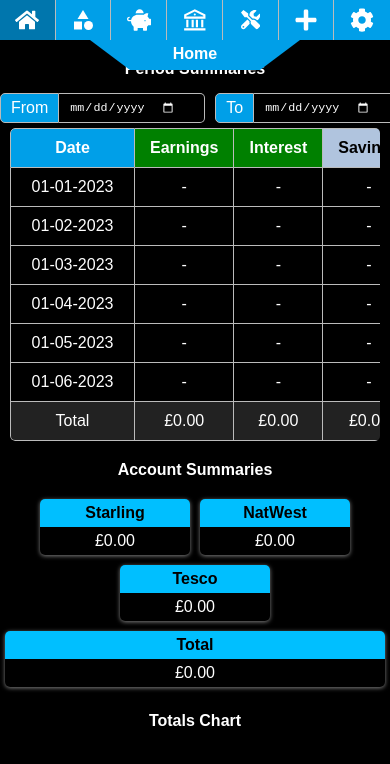
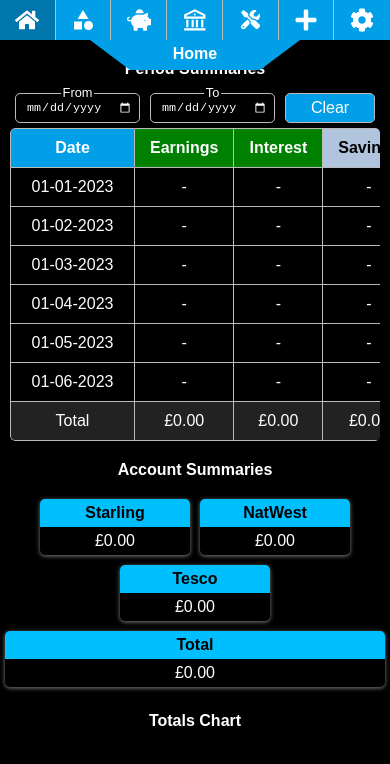
Before and after one commit to Vyper248/budget-app-2, a React (Vite) app: page / in a window 390 px wide. Shown: the top 764 px of the page. Built offline with nearby package versions, Linux system fonts and the light colour scheme.

Commit message:
Added mobile styling for DateRangeInput component.

```diff
--- /dev/null
+++ b/src/components/DateRangeInput/DateRangeInput.style.ts
@@ -0,0 +1,9 @@
+import styled from "styled-components";
+
+const StyledDateRangeInput = styled.div`
+    @media screen and (max-width: 700px) {
+        margin-top: 10px !important;
+    }
+`;
+
+export default StyledDateRangeInput;
--- a/src/components/DateRangeInput/DateRangeInput.tsx
+++ b/src/components/DateRangeInput/DateRangeInput.tsx
@@ -1,12 +1,11 @@
-import isValid from "date-fns/isValid";
-import parseISO from "date-fns/parseISO";
-import compareAsc from "date-fns/compareAsc";
+import StyledDateRangeInput from "./DateRangeInput.style";
 
 import Grid from "../styled/Grid";
 import Input from "../Input/Input";
 import Button from "../Button/Button";
 
 import { getInvalidDateRangeMessage } from "@/utils/date.utils";
+import { useResponsive } from "@/utils/customHooks.utils";
 
 export type DateRange = {
 	from: string;
@@ -20,6 +19,8 @@ type DateRangeInputProps = {
 }
 
 const DateRangeInput = ({dateRange, onChange, onClear}: DateRangeInputProps) => {
+	const { isMobile } = useResponsive();
+
 	const onChangeInput = (key: string) => (value: string) => {
 		const newRange = {...dateRange, [key]: value };
 		onChange(newRange);
@@ -30,15 +31,18 @@ const DateRangeInput = ({dateRange, onChange, onClear}: DateRangeInputProps) =>
 
 	let message = getInvalidDateRangeMessage(dateRange);
 
+	const inputWidth = isMobile ? '125px' : '146px';
+	const gridWidth = isMobile ? '360px' : '500px';
+
 	return (
-		<>
-			<Grid width="500px" template={gridTemplate}>
-				<Input type='date' label='From' width='146px' value={dateRange.from} onChange={onChangeInput('from')} max={dateRange.to}/>
-				<Input type='date' label='To' width='146px' value={dateRange.to} onChange={onChangeInput('to')} min={dateRange.from}/>
-				{ onClear && <Button label='Clear' onClick={onClear} width='80px'/> }
+		<StyledDateRangeInput>
+			<Grid width={gridWidth} template={gridTemplate}>
+				<Input type='date' label='From' width={inputWidth} value={dateRange.from} onChange={onChangeInput('from')} max={dateRange.to} topLabel={isMobile}/>
+				<Input type='date' label='To' width={inputWidth} value={dateRange.to} onChange={onChangeInput('to')} min={dateRange.from} topLabel={isMobile}/>
+				{ onClear && <Button label='Clear' onClick={onClear} width='100%'/> }
 			</Grid>
 			<div style={{color: 'red', textAlign: 'center', marginTop: '3px'}}>{message}</div>
-		</>
+		</StyledDateRangeInput>
 	);
 }
 
--- a/src/components/Input/Input.style.ts
+++ b/src/components/Input/Input.style.ts
@@ -7,10 +7,22 @@ type Props = {
 }
 
 const StyledInput = styled.div<Props>`
+	position: relative;
 	display: flex;
 	flex-direction: row;
 	position: relative;
 	${props => !props.hasLabel && 'width: 100%;'}
+
+	& .topLabel {
+		padding: 0px 2px;
+		position: absolute;
+		bottom: calc(100% - 7px);
+		left: 50%;
+		transform: translate(-50%, 0px);
+		font-size: 0.8em;
+		z-index: 1;
+		background-color: var(--bg-color);
+	}
 
 	& input, select, textarea, .visibleSelection {
 		border: 1px solid var(--menu-border-color);
@@ -48,7 +60,7 @@ const StyledInput = styled.div<Props>`
 		font-family: inherit;
 		font-size: 0.9em;
 		resize: vertical;
-    height: ${props => props.height+'px'};
+		height: ${props => props.height + 'px'};
 		min-height: 30px;
 	}
 
--- a/src/components/Input/Input.tsx
+++ b/src/components/Input/Input.tsx
@@ -9,10 +9,11 @@ type InputProps = {
   width?: string;
   labelWidth?: string;
   type?: string;
+  topLabel: boolean;
   [x: string]: any;
 }
 
-const Input = ({label='', type='text', value, onChange, width='100%', labelWidth='auto', ...rest}: InputProps) => {
+const Input = ({label='', type='text', value, onChange, width='100%', labelWidth='auto', topLabel=false, ...rest}: InputProps) => {
   const [textHeight, setTextHeight] = useState(0);
   const ref = useRef(null);
 
@@ -32,8 +33,9 @@ const Input = ({label='', type='text', value, onChange, width='100%', labelWidth
   if (Number.isNaN(value)) value = '';
 
 	return (
-		<StyledInput width={width} hasLabel={label.length > 0} height={textHeight}>
-		  {label && <StyledInputLabel htmlFor={label} width={labelWidth}>{label}</StyledInputLabel>}
+		<StyledInput width={width} hasLabel={label.length > 0 && !topLabel} height={textHeight}>
+      { label && topLabel && <label className='topLabel'>{label}</label> }
+		  {label && !topLabel && <StyledInputLabel htmlFor={label} width={labelWidth}>{label}</StyledInputLabel>}
       { type === 'textarea' ? <textarea ref={ref} value={value} onChange={handleChange} aria-label={label} {...rest}/>
                             : <input id={label} type={type} value={value} onChange={handleChange} aria-label={label} {...rest}/>
       }
```
Lines whose indentation alone changed are shown as unchanged.
